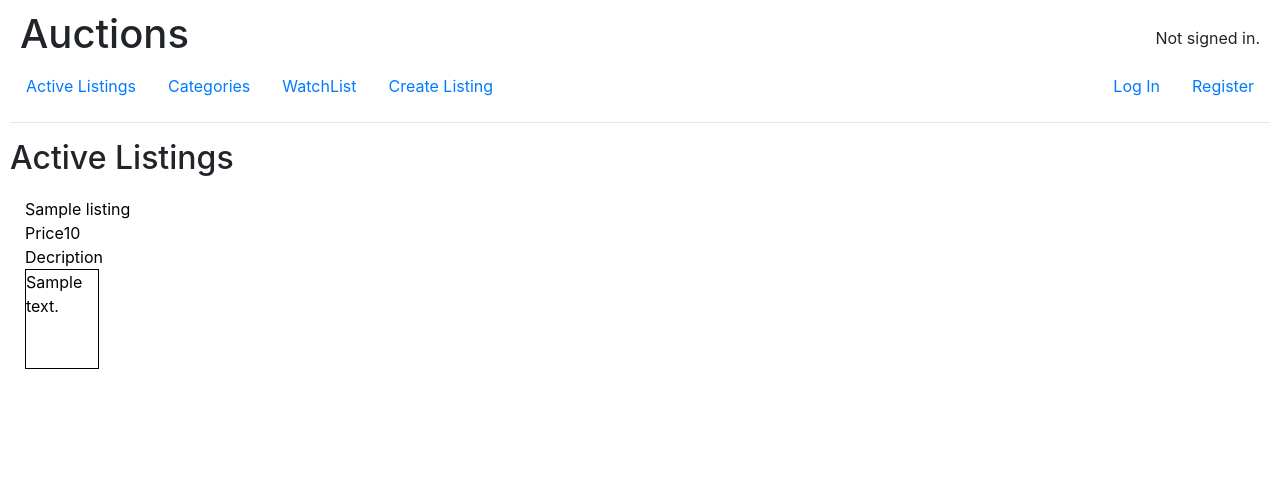
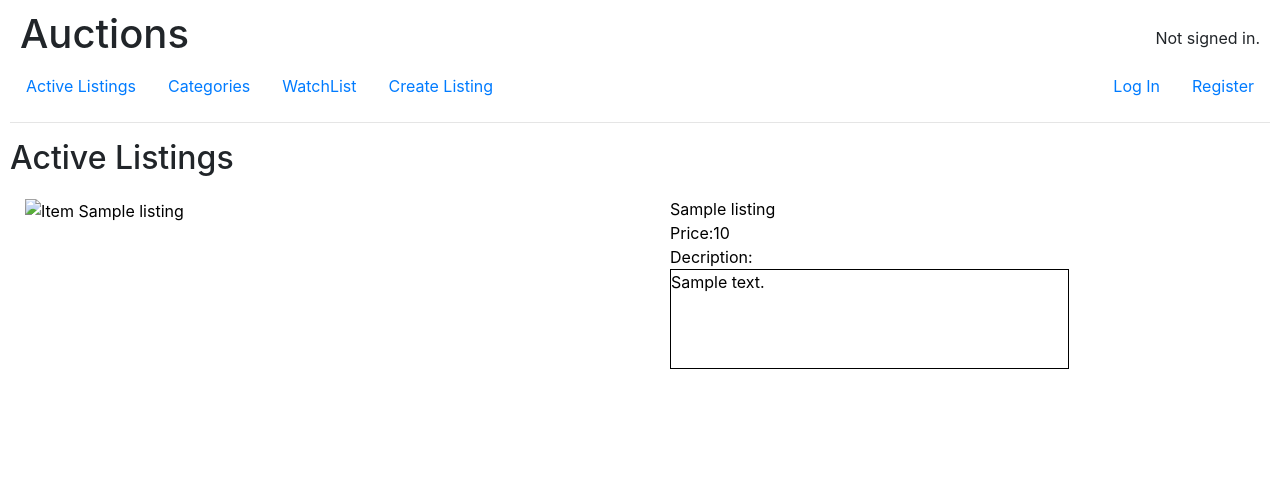
Before and after one commit to k2dums/commerce, a Django app: page / in a window 1280 px wide. Shown: the top 496 px of the page. Run offline with Django 3.2, Linux system fonts and the light colour scheme; tables that the repository leaves empty hold one stand-in row (Sample ...); some libraries are stand-ins or nearby versions.

Commit message:
added divs for the listed item

```diff
--- a/auctions/templates/auctions/index.html
+++ b/auctions/templates/auctions/index.html
@@ -16,21 +16,26 @@
     {% for listing in listings %}
 
       <div class="row listing_wrapper">
-        <div class="img_listing"></div>
-        <a href="{% url 'listing' listing.id %}">
+        <div class="col edge1">
+          <div class="img_listing"><img src="" alt="Item {{ listing.name }}"></div>
+        </div>
+        <div class="col edge">
+          <a href="{% url 'listing' listing.id %}">
             <div class="col">
-              <div class="name_listing">{{listing.name}}</div>
+              <div class="name_listing">{{listing.name.capitalize}}</div>
               <div class="price_wrapper_listing row">
-                <div class="price_label_listing">Price</div>
+                <span class="price_label_listing">Price: </span>
                 <div class="price_listing">{{listing.price}}</div>
               </div>
               <div class="description_wrapper_listing">
-                <div class="description_label_listing">Decription</div>
+                <div class="description_label_listing">Decription:</div>
                 <div class="description_listing">{{listing.description}}</div>
               </div>
            </div>
         </a>
+        </div>
       </div>
+
       {% empty %}
       <div class="none_listed"></div>
       {% endfor %}
```
